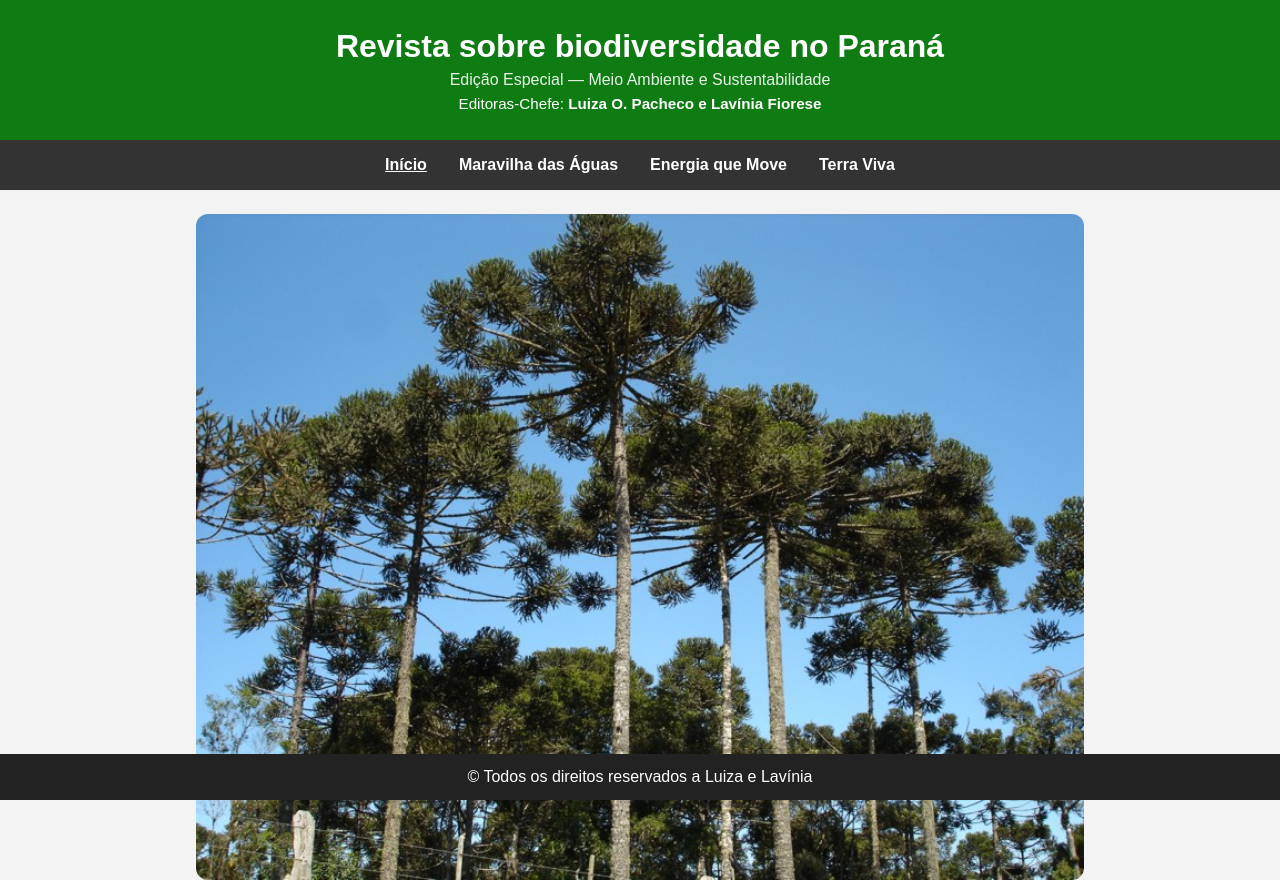
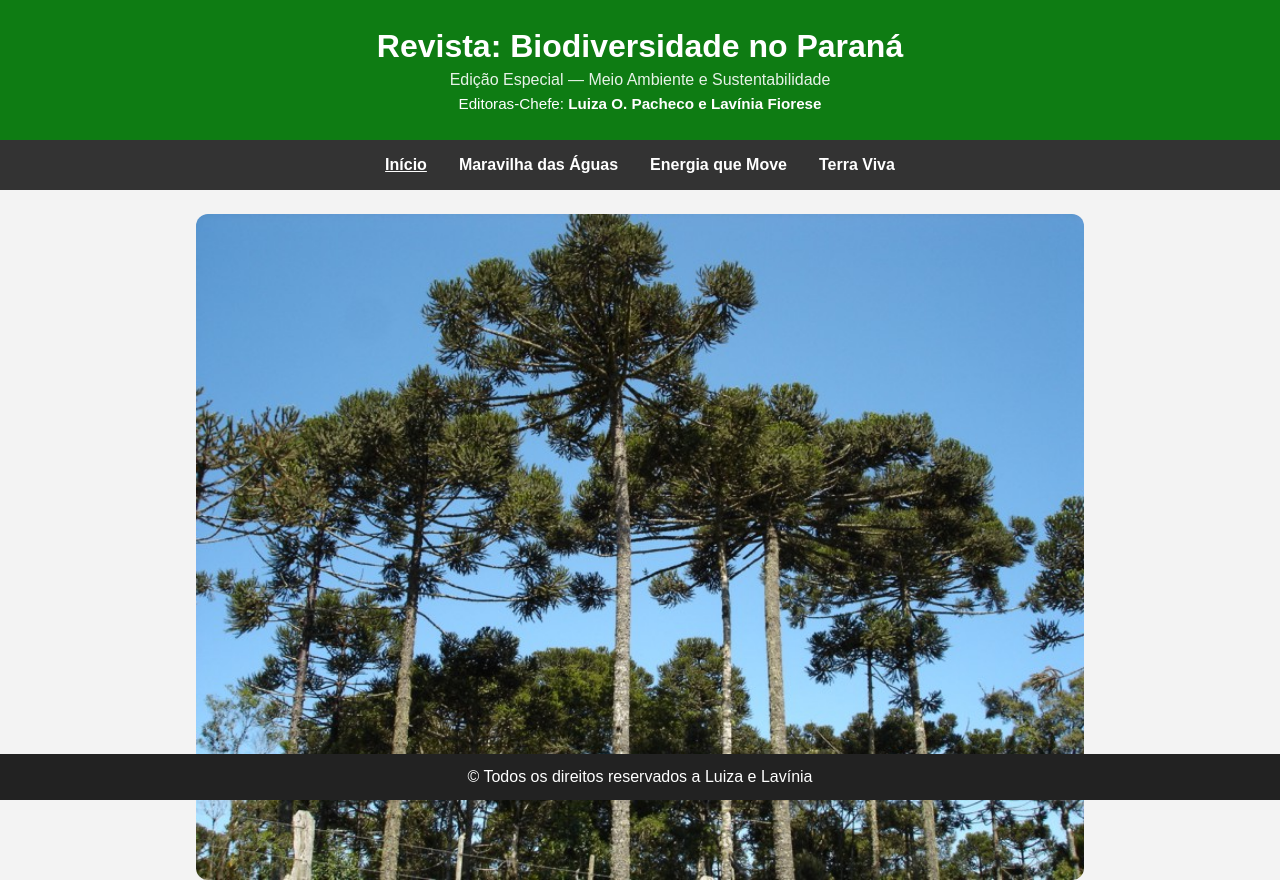
Before and after one commit to luizaop11/Revista-sobre-Meio-Ambiente, a plain HTML site: page pagina1.html in a window 1280 px wide. Shown: the top 880 px of the page. Drawn offline with Linux system fonts and the light colour scheme.

Commit message:
Update pagina1.html

```diff
--- a/pagina1.html
+++ b/pagina1.html
@@ -10,7 +10,7 @@
 
 <body>
   <header class="topo">
-    <h1>Revista sobre biodiversidade no Paraná</h1>
+    <h1>Revista: Biodiversidade no Paraná</h1>
     <p class="sub">Edição Especial — Meio Ambiente e Sustentabilidade</p>
     <p class="editor">Editoras-Chefe: <strong>Luiza O. Pacheco e Lavínia Fiorese </strong></p>
   </header>
```
